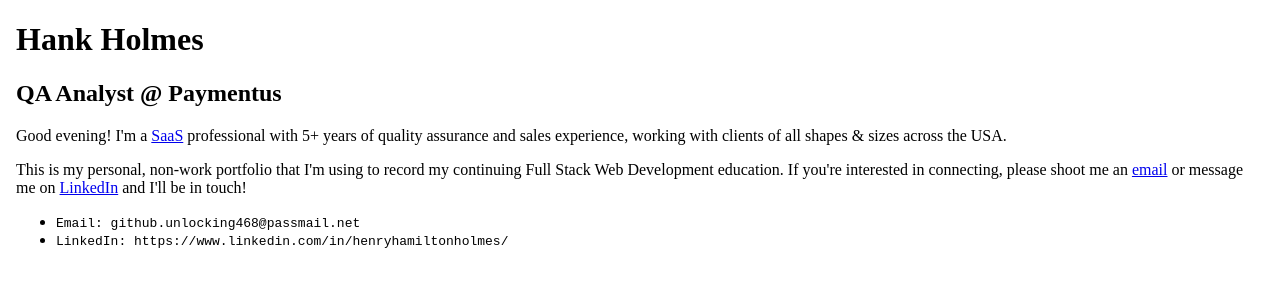
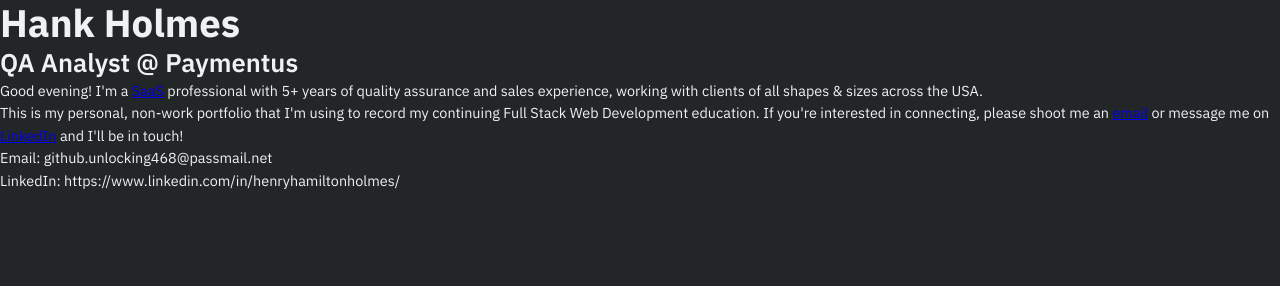
Before and after one commit to HHH-603/V4-Portfolio, a Gatsby site: page / in a window 1280 px wide. Built offline with nearby package versions, Linux system fonts and the light colour scheme; Gatsby itself is replaced by a stand-in of ours.

Commit message:
Added basic SASS styling.

```diff
--- a/src/pages/index.js
+++ b/src/pages/index.js
@@ -1,4 +1,5 @@
 import * as React from "react";
+import "../styles/main.scss";
 
 var greeting = () => {
   let today = new Date();
@@ -17,6 +18,7 @@ var greeting = () => {
 
 const IndexPage = () => {
   return (
+    <>
       <body>
         <h1>Hank Holmes</h1>
         <h2>QA Analyst @ Paymentus</h2>
@@ -33,8 +35,8 @@ const IndexPage = () => {
         </p>
         <p>
           This is my personal, non-work portfolio that I'm using to record my
-        continuing Full Stack Web Development education. If you're interested in
-        connecting, please shoot me an{" "}
+          continuing Full Stack Web Development education. If you're interested
+          in connecting, please shoot me an{" "}
           <a href="mailto:github.unlocking468@passmail.net">email</a> or message
           me on{" "}
           <a
@@ -46,16 +48,11 @@ const IndexPage = () => {
           and I'll be in touch!
         </p>
         <ul>
-        <li>
-          <code>Email: github.unlocking468@passmail.net</code>
-        </li>
-        <li>
-          <code>
-            LinkedIn: https://www.linkedin.com/in/henryhamiltonholmes/
-          </code>
-        </li>
+          <li>Email: github.unlocking468@passmail.net</li>
+          <li>LinkedIn: https://www.linkedin.com/in/henryhamiltonholmes/</li>
         </ul>
       </body>
+    </>
   );
 };
 
--- a/src/styles/base.scss
+++ b/src/styles/base.scss
@@ -0,0 +1,43 @@
+@import "./colors.scss";
+@import url("https://fonts.googleapis.com/css2?family=IBM+Plex+Sans:wght@400;500;600;700&display=swap");
+
+* {
+  background-color: $base-background-color;
+  margin: 0;
+  padding: 0;
+  box-sizing: border-box;
+}
+
+html,
+body {
+  font-family: "IBM Plex Sans", sans-serif;
+  font-weight: 400;
+  font-style: normal;
+  color: $base-font-color;
+}
+
+h1 {
+  font-size: 2.4rem;
+  line-height: 2.9rem;
+  font-weight: 700;
+}
+
+h2 {
+  font-size: 1.6rem;
+  line-height: 2.1rem;
+  font-weight: 600;
+}
+
+h3 {
+  font-size: 1.25rem;
+  line-height: 1.75rem;
+  font-weight: 500;
+}
+
+p,
+li,
+a,
+Link {
+  font-size: 0.9rem;
+  line-height: 1.4rem;
+}
--- a/src/styles/colors.scss
+++ b/src/styles/colors.scss
@@ -0,0 +1,2 @@
+$base-background-color: #222626;
+$base-font-color: #f0f1f2;
--- a/src/styles/main.scss
+++ b/src/styles/main.scss
@@ -0,0 +1,3 @@
+@import "./base.scss";
+@import "./components.scss";
+@import "./layout.scss";
```
Lines whose indentation alone changed are shown as unchanged.
